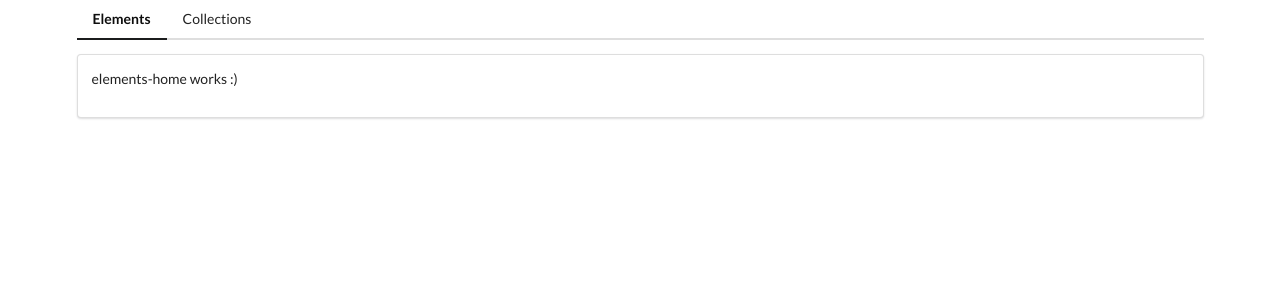
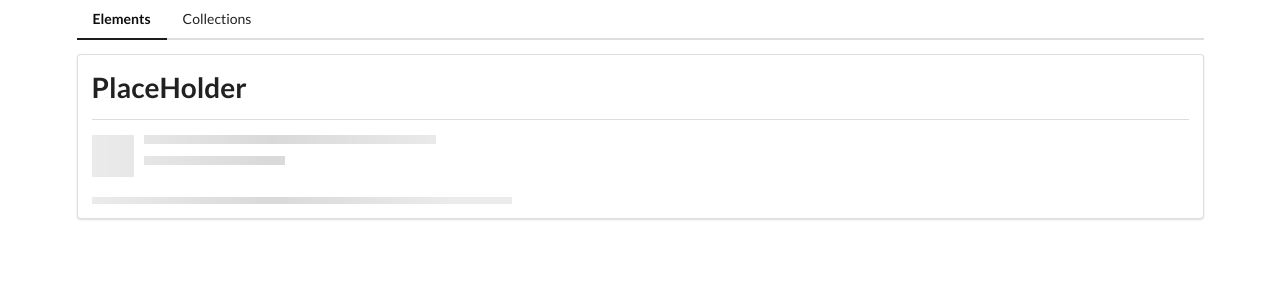
Before and after one commit to hawad416/angularmodulepractice, an Angular app: page /elements in a window 1280 px wide. Shown: the top 300 px of the page. Built offline with nearby package versions, Linux system fonts and the light colour scheme.

Commit message:
added placeholder comp, and customized it

```diff
--- a/src/app/app.component.ts
+++ b/src/app/app.component.ts
@@ -3,8 +3,6 @@
 @Component({
   selector: 'app-root',
   templateUrl: './app.component.html',
-  styleUrls: ['./app.component.css']
+  styleUrls: ['./app.component.css'],
 })
-export class AppComponent {
-  title = 'comps';
-}
+export class AppComponent {}
--- a/src/app/elements/elements-home/elements-home.component.html
+++ b/src/app/elements/elements-home/elements-home.component.html
@@ -1,2 +1,3 @@
-<p>elements-home works :)</p>
-<router-outlet></router-outlet>
+<h1>PlaceHolder</h1>
+<div class="ui divider"></div>
+<app-placeholder [header]="true" [lines]="1"></app-placeholder>
--- a/src/app/elements/elements.module.ts
+++ b/src/app/elements/elements.module.ts
@@ -3,9 +3,11 @@
 
 import { ElementsRoutingModule } from './elements-routing.module';
 import { ElementsHomeComponent } from './elements-home/elements-home.component';
+import { PlaceholderComponent } from './placeholder/placeholder.component';
+import { TimesDirective } from './times.directive';
 
 @NgModule({
-  declarations: [ElementsHomeComponent],
+  declarations: [ElementsHomeComponent, PlaceholderComponent, TimesDirective],
   imports: [CommonModule, ElementsRoutingModule],
   exports: [],
 })
--- /dev/null
+++ b/src/app/elements/placeholder/placeholder.component.html
@@ -0,0 +1,9 @@
+<div class="ui placeholder">
+  <div *ngIf="header" class="image header">
+    <div class="line"></div>
+    <div class="line"></div>
+  </div>
+  <div class="paragraph">
+    <div *appTimes="lines" class="line"></div>
+  </div>
+</div>
--- /dev/null
+++ b/src/app/elements/placeholder/placeholder.component.ts
@@ -0,0 +1,15 @@
+import { Component, OnInit, Input } from '@angular/core';
+
+@Component({
+  selector: 'app-placeholder',
+  templateUrl: './placeholder.component.html',
+  styleUrls: ['./placeholder.component.css'],
+})
+export class PlaceholderComponent implements OnInit {
+  @Input() lines = 3;
+  @Input() header = true;
+
+  constructor() {}
+
+  ngOnInit(): void {}
+}
--- /dev/null
+++ b/src/app/elements/times.directive.ts
@@ -0,0 +1,18 @@
+import { Directive, TemplateRef, ViewContainerRef, Input } from '@angular/core';
+
+@Directive({
+  selector: '[appTimes]',
+})
+export class TimesDirective {
+  constructor(
+    private viewContainer: ViewContainerRef,
+    private templateRef: TemplateRef<any>
+  ) {}
+
+  @Input('appTimes') set render(times: number) {
+    this.viewContainer.clear();
+    for (let i = 0; i < times; i++) {
+      this.viewContainer.createEmbeddedView(this.templateRef, {});
+    }
+  }
+}
```
Also changed, not shown: src/app/elements/placeholder/placeholder.component.css (added), 2 other files (tests, documents, lock files or other folders).
